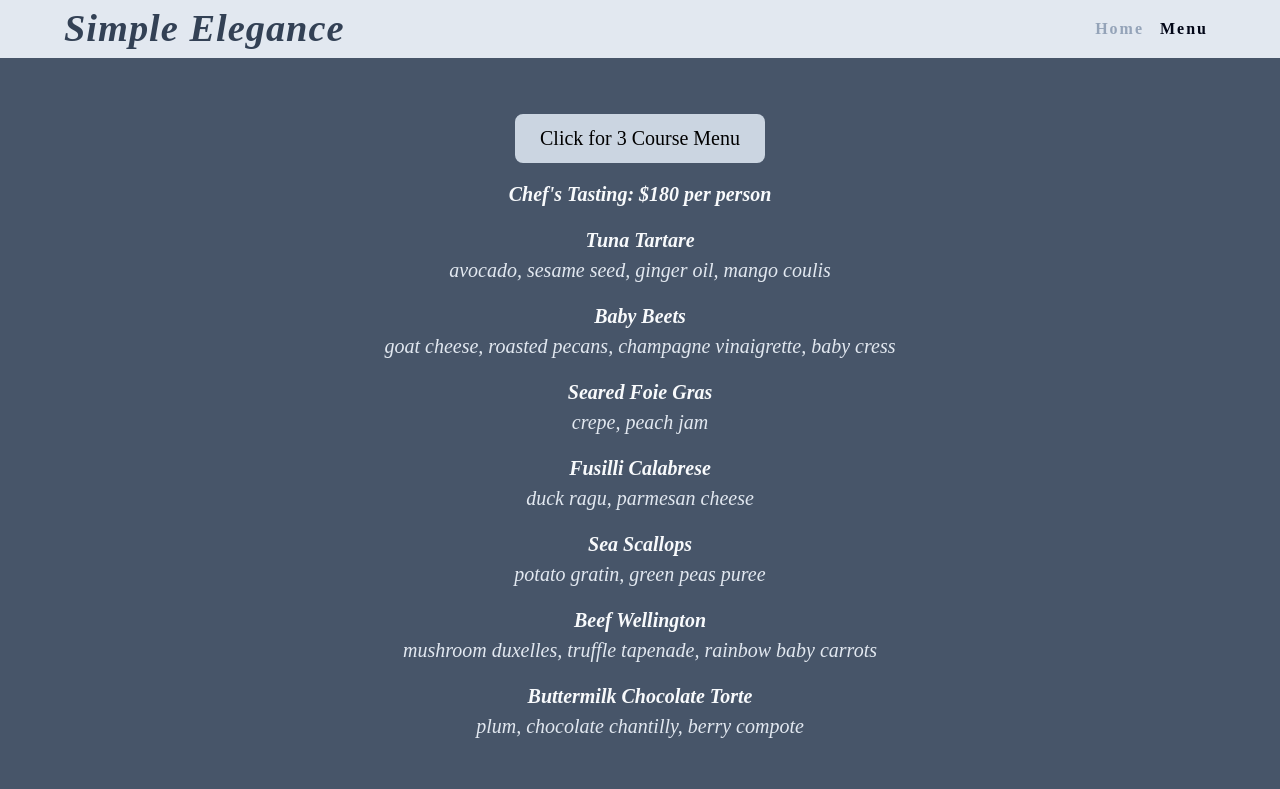
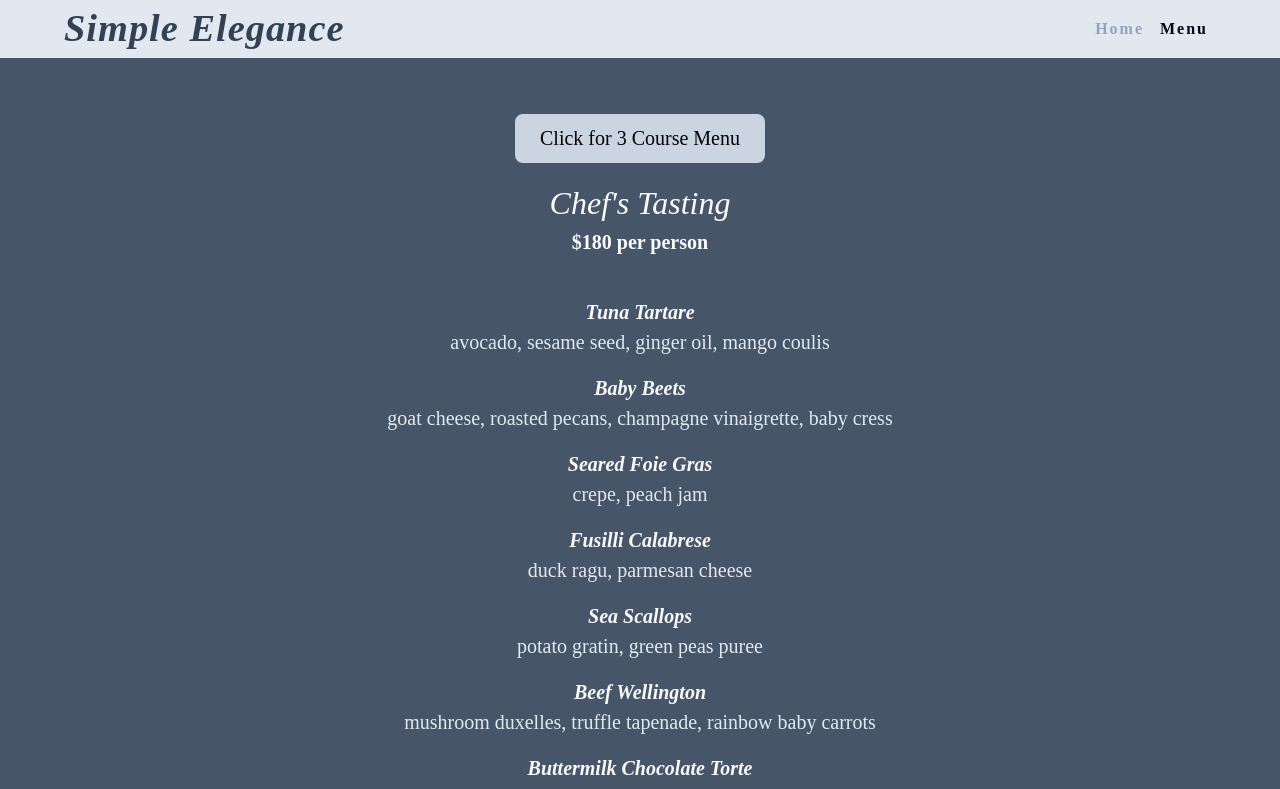
Before and after one commit to ken-cherry/restaurant-vite, a React (Vite) app: page /menu in a window 1280 px wide. Shown: the top 789 px of the page. Built offline with nearby package versions, Linux system fonts and the light colour scheme.

Commit message:
Styled: menu.jsx

```diff
--- a/src/components/Tasting.jsx
+++ b/src/components/Tasting.jsx
@@ -4,7 +4,8 @@ import TastingItem from "./TastingItem";
 const Tasting = ({ items }) => {
   return (
     <div className="section-center">
-      <div className="menu-cost">Chef's Tasting: $180 per person</div>
+      <header>Chef's Tasting</header>
+      <div className="menu-cost menu-taste"> $180 per person</div>
       {items.map((tastingItem) => {
         return <TastingItem key={tastingItem.id} {...tastingItem} />;
       })}
--- a/src/components/ThreeCourse.jsx
+++ b/src/components/ThreeCourse.jsx
@@ -4,7 +4,8 @@ import ThreeCourseItems from "./ThreeCourseItems";
 const ThreeCourse = ({ appetizer, entree, desert }) => {
   return (
     <div className="section-center">
-      <div className="menu-cost">Three Course Prix Fixe: $100 per person</div>
+      <header>Three Course Prix Fixe</header>
+      <div className="menu-cost"> $100 per person</div>
       <div className="menu-title">
         <h2>Appetizers</h2>
         <div className="underline"></div>
--- a/src/pages/Menu.jsx
+++ b/src/pages/Menu.jsx
@@ -18,7 +18,17 @@ const Menu = () => {
 const Wrapper = styled.section`
   background: var(--slate-600);
   font-family: serif;
-  font-style: italic;
+  /* font-style: italic; */
+  header {
+    font-size: 2rem;
+    padding-top: 1rem;
+    color: var(--slate-50);
+  }
+  header,
+  .menu-title,
+  .single-item h1 {
+    font-style: italic;
+  }
   .menu-center {
     font-weight: 500;
     font-size: 1.25rem;
@@ -31,19 +41,25 @@ const Wrapper = styled.section`
     gap: 2rem;
     padding: 1rem;
   }
-  .btn-container {
+  .btn-container,
+  header {
     display: flex;
     flex-direction: row;
     justify-content: center;
   }
   .menu-cost,
   .menu-title {
-    margin-top: 1rem;
     display: grid;
     place-items: center;
     font-weight: 900;
     color: var(--slate-50);
     text-align: center;
+  }
+  .menu-title {
+    margin-top: 2.5rem;
+  }
+  .menu-taste {
+    margin-bottom: 2.5rem;
   }
   .single-item {
     display: grid;
```
